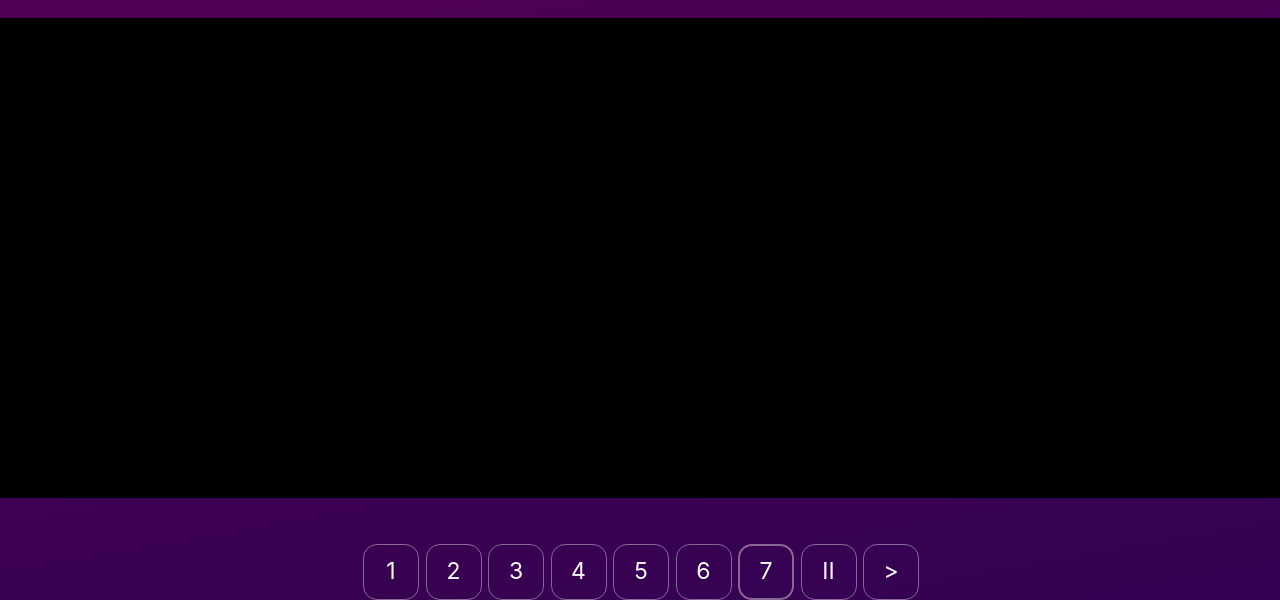
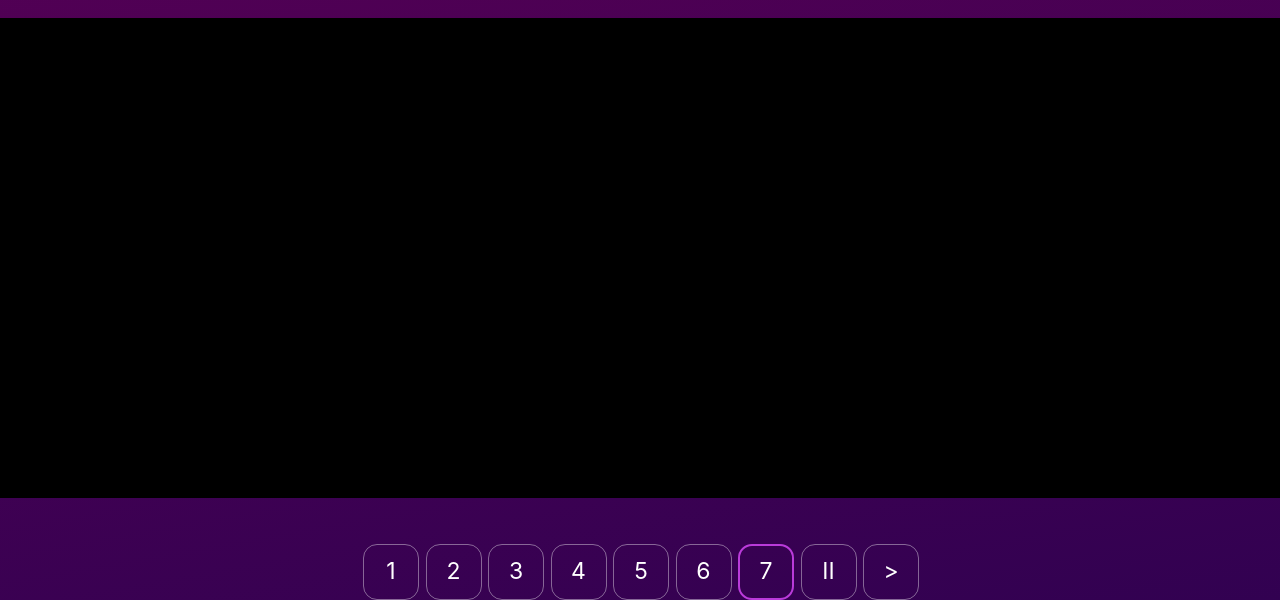
Before and after one commit to Lisukod/Gdzieniegdzie, a plain HTML site: page index.html in a window 1280 px wide. In both pictures the pointer is over the button 766 px from the left and 771 px from the top of the page. Shown: the part 200-800 px from the top of the page. Drawn offline with nearby package versions, Linux system fonts and the light colour scheme.

Commit message:
7-nth colour

```diff
--- a/style.css
+++ b/style.css
@@ -183,6 +183,10 @@ main {
   border-color: greenyellow;
 }
 
+.video-buttons > button:hover:nth-child(7) {
+  border-color: rgb(186, 59, 218);
+}
+
 .logo-OMN {
   display: inline-block;
   min-height: 78px;
```
